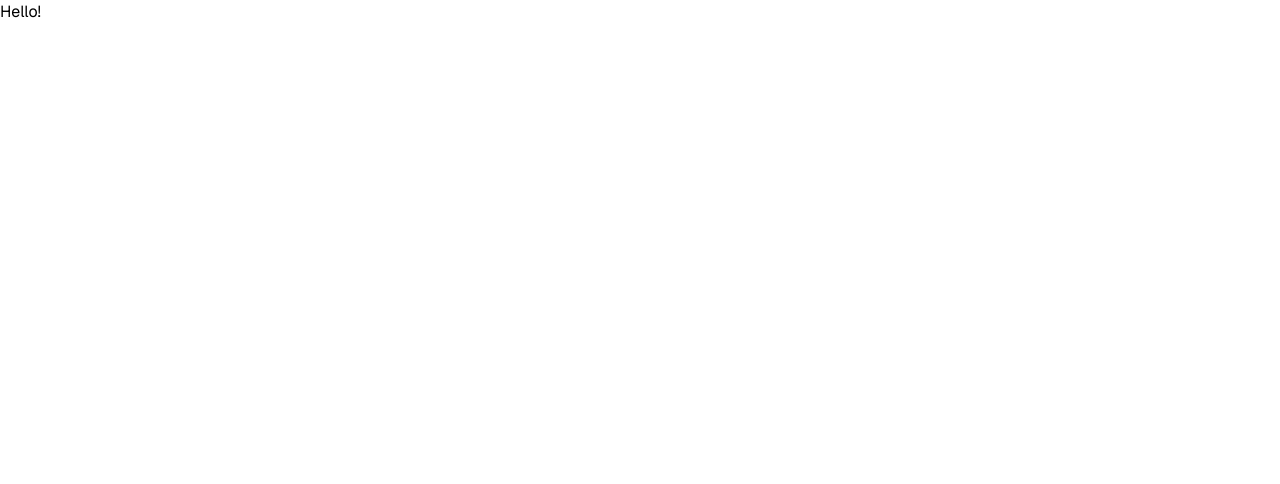
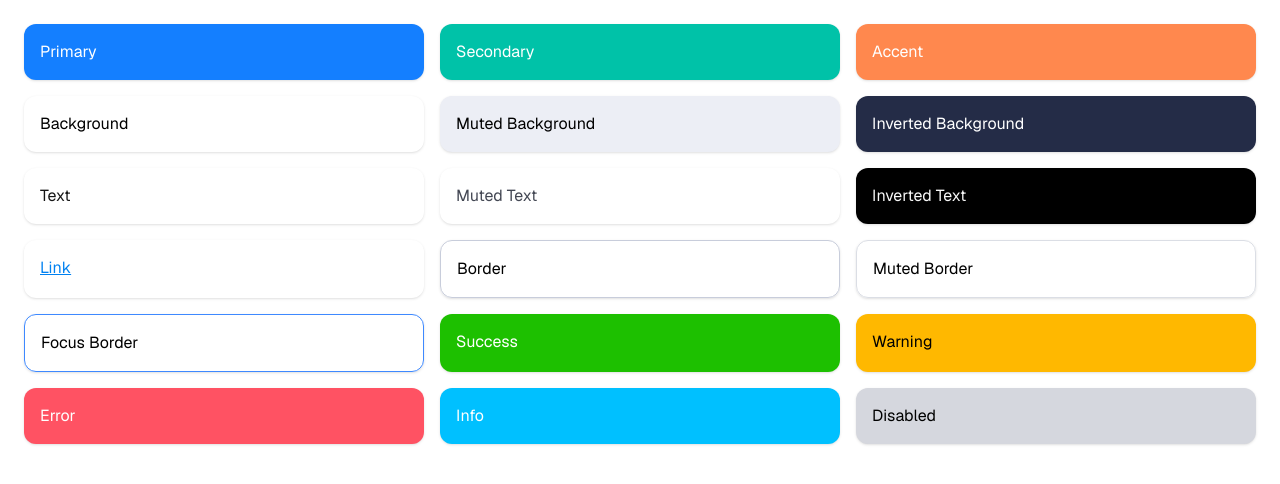
Before and after one commit to Developer-Club-WMU/webdev-landing, a Next.js app: page / in a window 1280 px wide. Shown: the top 484 px of the page. Built offline with nearby package versions, Linux system fonts and the light colour scheme.

Commit message:
Defined placeholder css styles and updated our front readme.md

```diff
--- /dev/null
+++ b/src/app/_components/theme-showcase.tsx
@@ -0,0 +1,44 @@
+import React from "react";
+
+interface ColorThemeExample {
+    name: string;
+    className: string;
+}
+
+const colors: ColorThemeExample[] = [
+  { name: "Primary", className: "bg-primary text-white" },
+  { name: "Secondary", className: "bg-secondary text-white" },
+  { name: "Accent", className: "bg-accent text-white" },
+  { name: "Background", className: "bg-bg text-black" },
+  { name: "Muted Background", className: "bg-bg-muted text-black" },
+  { name: "Inverted Background", className: "bg-bg-inverted text-white" },
+  { name: "Text", className: "text-text bg-white" },
+  { name: "Muted Text", className: "text-text-muted bg-white" },
+  { name: "Inverted Text", className: "text-text-inverted bg-black" },
+  { name: "Link", className: "text-link underline bg-white" },
+  { name: "Border", className: "border border-border text-black" },
+  { name: "Muted Border", className: "border border-border-muted text-black" },
+  { name: "Focus Border", className: "border border-border-focus text-black" },
+  { name: "Success", className: "bg-success text-white" },
+  { name: "Warning", className: "bg-warning text-black" },
+  { name: "Error", className: "bg-error text-white" },
+  { name: "Info", className: "bg-info text-white" },
+  { name: "Disabled", className: "bg-disabled text-black" },
+];
+
+const ThemeColorShowcase = () => {
+  return (
+    <div className="grid grid-cols-1 sm:grid-cols-2 md:grid-cols-3 gap-4 p-6">
+      {colors.map((color: ColorThemeExample) => (
+        <div
+          key={color.name}
+          className={`rounded-xl shadow p-4 ${color.className}`}
+        >
+          {color.name}
+        </div>
+      ))}
+    </div>
+  );
+};
+
+export default ThemeColorShowcase;
--- a/src/app/page.tsx
+++ b/src/app/page.tsx
@@ -1,7 +1,9 @@
+import ThemeColorShowcase from "./_components/theme-showcase";
+
 export default function HomePage() {
   return (
     <main className="">
-      Hello!
+            <ThemeColorShowcase/>
     </main>
   );
 }
--- a/src/styles/globals.css
+++ b/src/styles/globals.css
@@ -1,6 +1,41 @@
 @import "tailwindcss";
 
 @theme {
-  --font-sans: var(--font-geist-sans), ui-sans-serif, system-ui, sans-serif,
-    "Apple Color Emoji", "Segoe UI Emoji", "Segoe UI Symbol", "Noto Color Emoji";
+    --font-sans: var(--font-geist-sans), ui-sans-serif, system-ui, sans-serif,
+        "Apple Color Emoji", "Segoe UI Emoji", "Segoe UI Symbol", "Noto Color Emoji";
+
+
+    /*
+    https://developer.mozilla.org/en-US/docs/Web/CSS/color_value/oklch
+    OKLCH stands for:
+    •	L: Lightness (0% to 100%)
+    •	C: Chroma (color intensity, 0 to ~0.4+)
+    •	H: Hue (angle around a color wheel, in degrees — 0 to 360)
+    */
+    --color-primary: oklch(64% 0.25 260);
+    --color-secondary: oklch(72% 0.15 180);
+    --color-accent: oklch(80% 0.20 40);
+
+    --color-bg: oklch(100% 0 0);
+    --color-bg-muted: oklch(95% 0.01 270);
+    --color-bg-inverted: oklch(30% 0.05 270);
+
+    --color-text: oklch(20% 0 0);
+    --color-text-muted: oklch(40% 0.02 270);
+    --color-text-inverted: oklch(98% 0 0);
+    --color-link: oklch(60% 0.2 250);
+
+    --color-border: oklch(85% 0.02 270);
+    --color-border-muted: oklch(90% 0.01 270);
+    --color-border-focus: oklch(65% 0.20 260);
+
+    --color-success: oklch(70% 0.25 140);
+    --color-warning: oklch(85% 0.22 80);
+    --color-error: oklch(70% 0.22 20);
+    --color-info: oklch(75% 0.18 230);
+    --color-disabled: oklch(88% 0.01 270);
 }
+
+body {
+    @apply bg-bg;
+}
```
Also changed, not shown: 1 other file (tests, documents, lock files or other folders).
